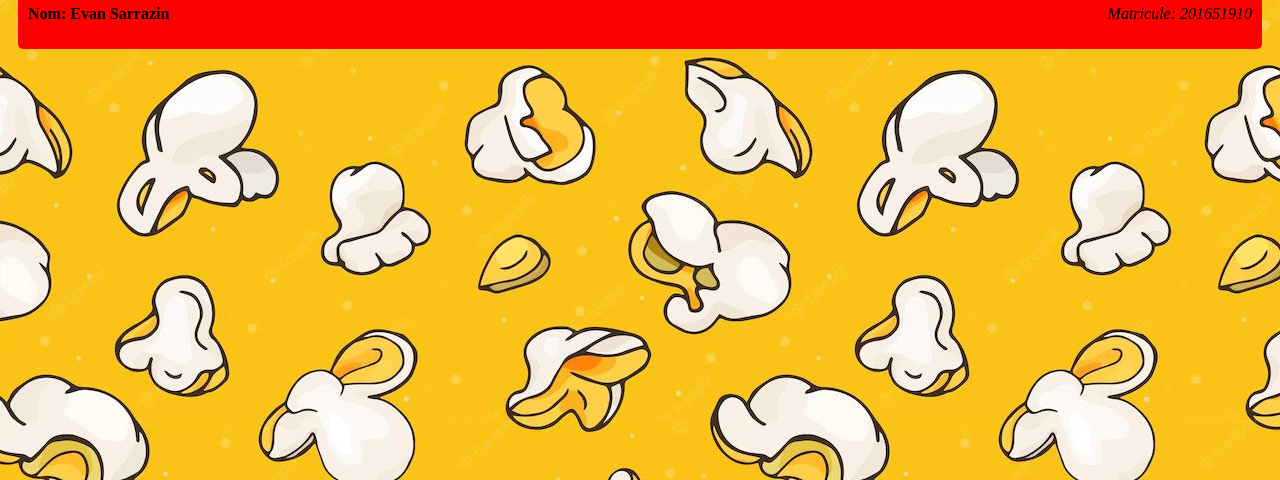
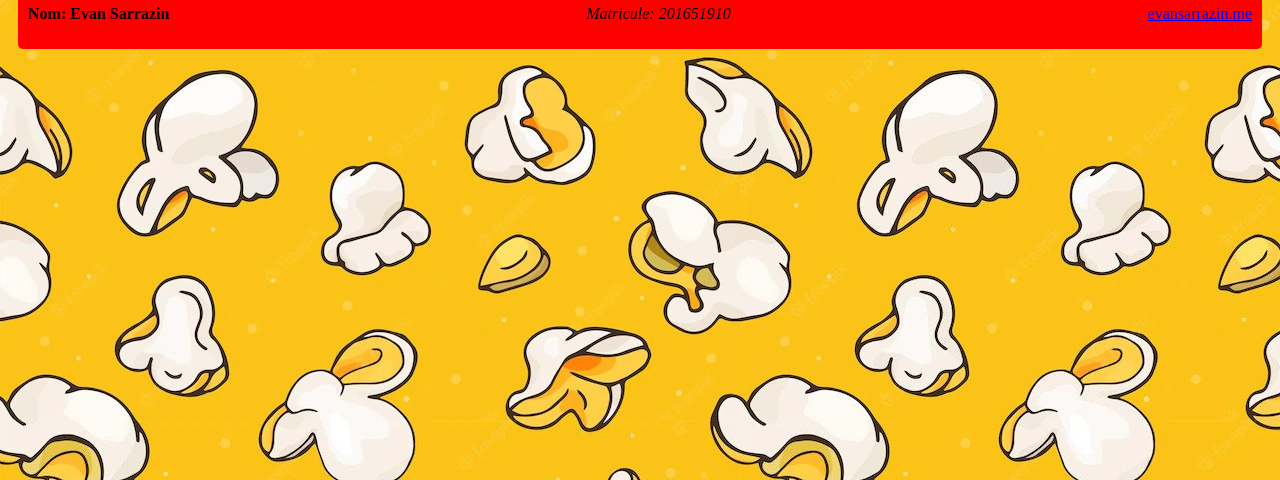
Before and after one commit to supportqc/evansarrazin.me, a plain HTML site: page html/nousJoindre.html in a window 1280 px wide. Shown: the part 320-800 px from the top of the page. Drawn offline with Linux system fonts and the light colour scheme; files that its build step writes are made by us from their sources; files whose address does not match are found by name.

Commit message:
Update nousJoindre.html

```diff
--- a/html/nousJoindre.html
+++ b/html/nousJoindre.html
@@ -46,6 +46,7 @@
       <p><strong>Nom: Evan Sarrazin</strong></p>
       <p><em>Matricule: 201651910</em></p>
       <!--todo Ajouter URL du site-->
+      <p><a href="http://www.evansarrazin.me">evansarrazin.me</a></p>
     </main>
   </body>
 </html>
```
